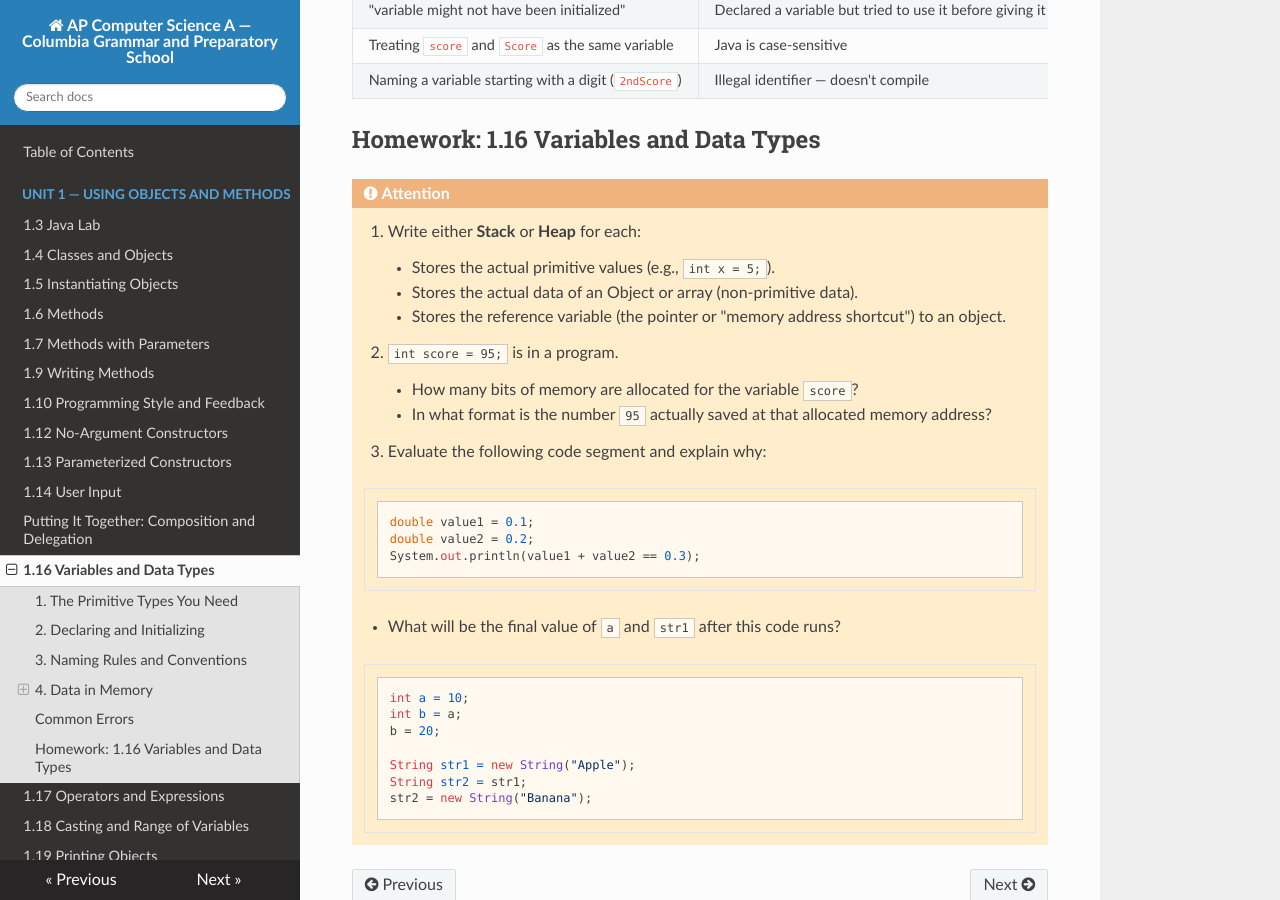
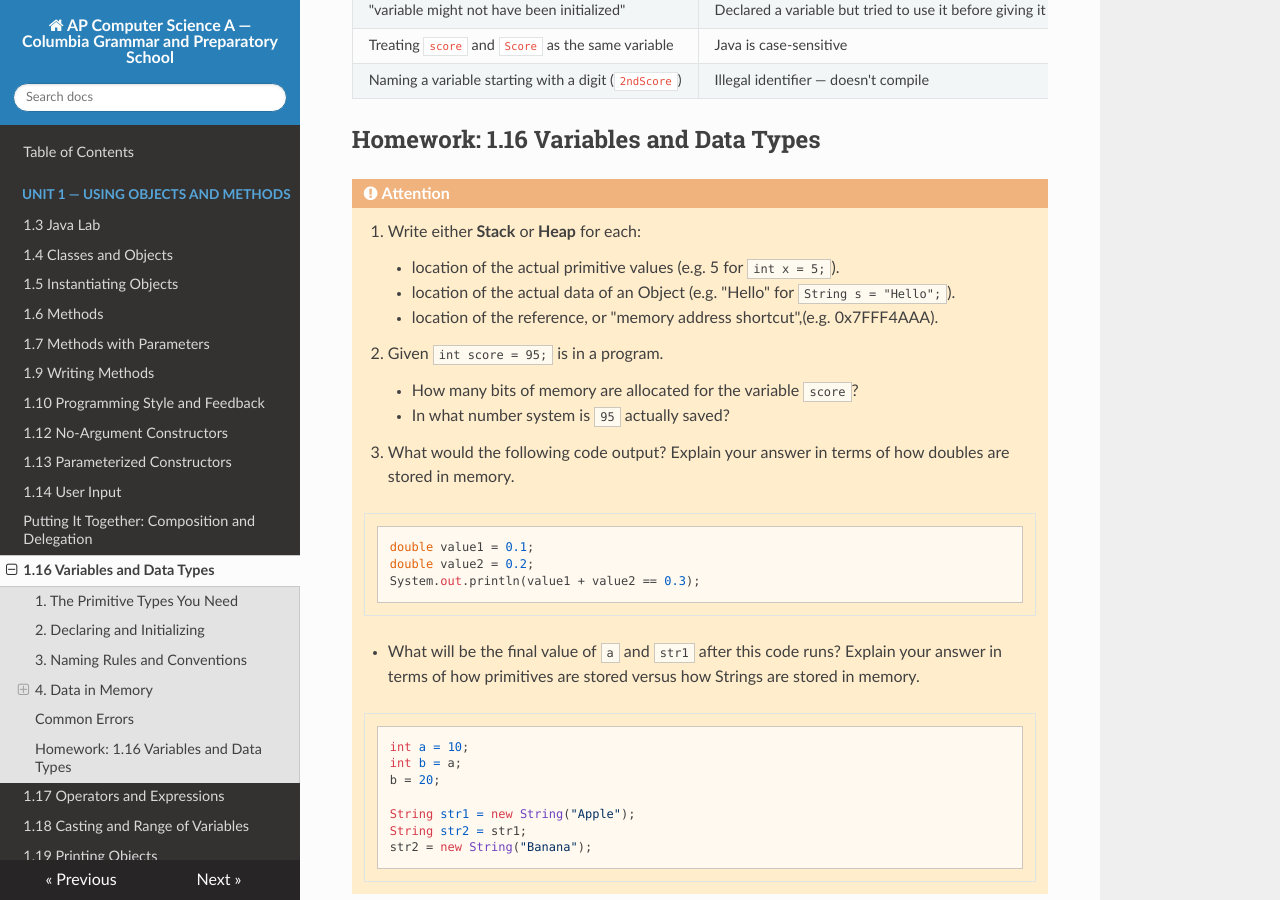
Before and after one commit to kjergens/apcsa-site, an MkDocs documentation site: the page built from docs/unit1/notes_16_variables.md, in a window 1280 px wide and 900 px high, scrolled down 3405 px. Built offline with MkDocs 1.6.1, drawn with Linux system fonts in a browser that asks for light colours; nearby versions of some CDN libraries.

Commit message:
Revise variable memory storage explanations
Updated descriptions for memory storage concepts and clarified examples related to variables and data types.

````diff
--- a/docs/unit1/notes_16_variables.md
+++ b/docs/unit1/notes_16_variables.md
@@ -112,13 +112,13 @@ A Java double reserves 64 bits: 1 Sign bit, 11 Exponent bits, and 52 Mantissa (b
 
 !!! attention
     1. Write either **Stack** or **Heap** for each:
-        * Stores the actual primitive values (e.g., `int x = 5;`).
-        * Stores the actual data of an Object or array (non-primitive data).
-        * Stores the reference variable (the pointer or "memory address shortcut") to an object.
-    - `int score = 95;` is in a program.
+        * location of the actual primitive values (e.g. 5 for `int x = 5;`).
+        * location of the actual data of an Object (e.g. "Hello" for `String s = "Hello";`).
+        * location of the reference, or "memory address shortcut",(e.g. 0x7FFF4AAA).
+    - Given `int score = 95;` is in a program.
         * How many bits of memory are allocated for the variable `score`?
-        * In what format is the number `95` actually saved at that allocated memory address?
-    - Evaluate the following code segment and explain why:
+        * In what number system is `95` actually saved?
+    - What would the following code output? Explain your answer in terms of how doubles are stored in memory.
 
     ```java
     double value1 = 0.1;
@@ -126,7 +126,7 @@ A Java double reserves 64 bits: 1 Sign bit, 11 Exponent bits, and 52 Mantissa (b
     System.out.println(value1 + value2 == 0.3);
     ```
 
-    - What will be the final value of `a` and `str1` after this code runs?
+    - What will be the final value of `a` and `str1` after this code runs? Explain your answer in terms of how primitives are stored versus how Strings are stored in memory.
 
     ```java
     int a = 10;
````
